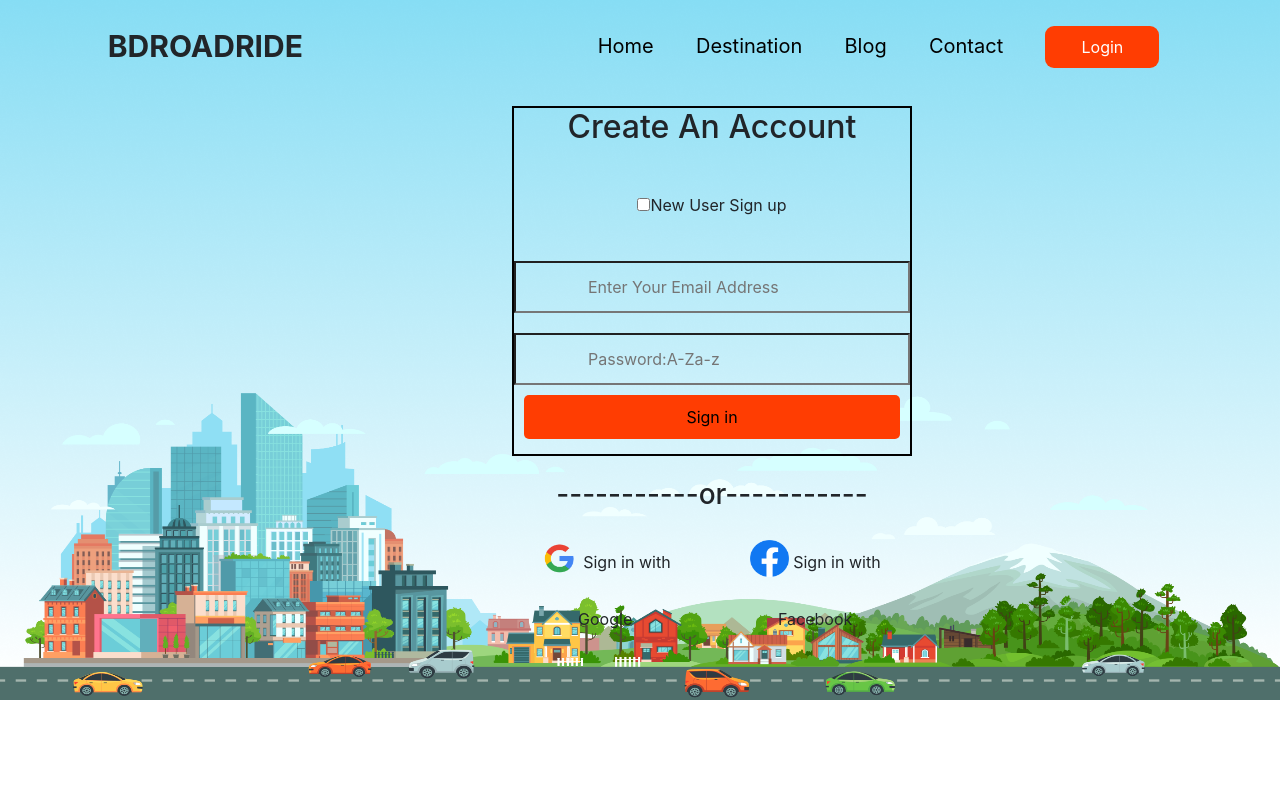
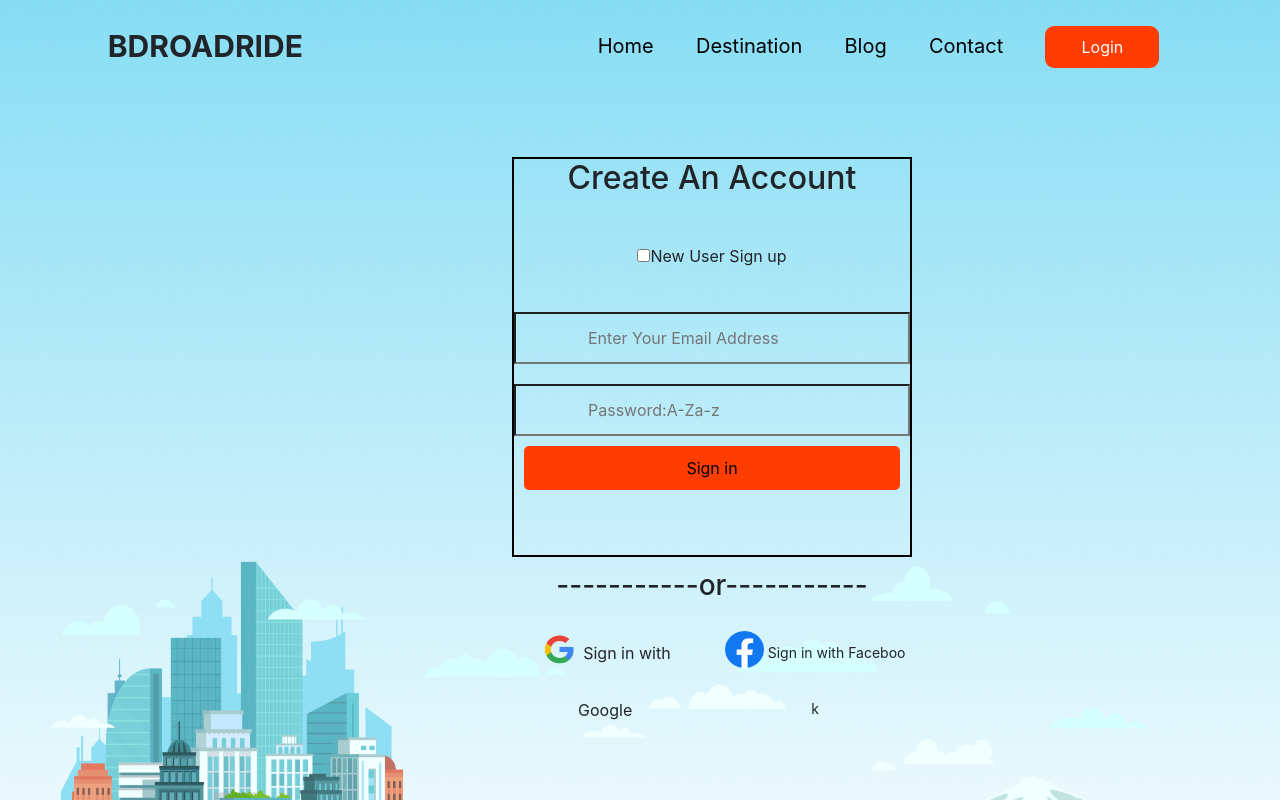
Before and after one commit to suparansharma/bd_road_ride_using_react, a React (Create React App) app: page /login in a window 1280 px wide. Built offline with nearby package versions, Linux system fonts and the light colour scheme.

Commit message:
respomsive big desktop and laptop

```diff
--- a/src/components/Destination/Destination.css
+++ b/src/components/Destination/Destination.css
@@ -14,8 +14,12 @@
 .mapingRow{
     margin-top: 5%;
     margin-left: 11%;
+
+
+}
+
+.centerClass{
     text-align: center;
-
 }
 
 .fillUpArea{
@@ -56,6 +60,42 @@ border-radius: 10px;
 }
 
 
-#afterSubmit{
+#billLoccationArea{
     display: none;
+    border: 1px solid white;
+    height: 400px;
+    width: 300px;
+    background-color: aliceblue;
+    border-radius: 10px;
 }
+
+
+/* Extra small devices (phones, 600px and down) */
+@media only screen and (max-width: 600px) {}
+
+/* Small devices (portrait tablets and large phones, 600px and up) */
+@media only screen and (min-width: 600px) {}
+
+/* Medium devices (landscape tablets, 768px and up) */
+@media only screen and (min-width: 768px) {}
+
+/* Large devices (laptops/desktops, 992px and up) */
+@media only screen and (min-width: 992px) {}
+
+/* Extra large devices (large laptops and desktops, 1200px and up) */
+@media only screen and (min-width: 1200px) {
+    .mapingRow{
+
+        margin-left: 17%;
+
+
+    }
+
+    .inputBox{
+        background: transparent;
+        /* border:transparent ; */
+        margin-top: 0%;
+        padding: 12px 72px;
+    }
+
+}
--- a/src/components/Destination/Destination.js
+++ b/src/components/Destination/Destination.js
@@ -6,19 +6,22 @@ function Destination() {
   const [origin, setOrigin] = useState("");
   const [destination, setDestination] = useState("");
 
-  // const loginBtn = document.getElementById("login");
-  //       loginBtn.addEventListener("click", function(){
-  //           const loginArea = document.getElementById("login-area");
-  //           loginArea.style.display = "none";
-  //           const transactionArea = document.getElementById("transaction-area");
-  //           transactionArea.style.display = "block";
-  //       })
 
 
+
+  const submitBtn = () => {
+    console.log("click");
+    const submitArea = document.getElementById("fillA");
+    submitArea.style.display = "none";
+    const billLoccationArea = document.getElementById("billLoccationArea");
+    billLoccationArea.style.display = "block";
+
+  }
 
   return (
     <div className="row mapingRow container">
       <div className="col fillUpArea " id="fillA">
+        <p>Pick From</p>
         <input
           className="inputBox"
           type="text"
@@ -26,6 +29,7 @@ function Destination() {
           onBlur={(e) => setOrigin(e.target.value)}
         />{" "}
         <br />
+        <p>Pick To</p>
         <input
           className="inputBox"
           type="text"
@@ -33,14 +37,15 @@ function Destination() {
           onBlur={(e) => setDestination(e.target.value)}
         />
         <br />
-        <input
+        {/* <input
           className="searchBtn"
           id="searchB"
           type="submit"
-        />
+        /> */}
+        <button onClick={submitBtn}  className="searchBtn" id="searchB" type="submit">Submit</button>
       </div>
 
-      <div id="afterSubmit">
+      <div id="billLoccationArea">
         <h3>After Submit Area</h3>
       </div>
 
--- a/src/components/Home/Home.css
+++ b/src/components/Home/Home.css
@@ -27,3 +27,35 @@ body{
   background-size:100% 700px;
   background-repeat: no-repeat;
 }
+
+
+
+/* Extra small devices (phones, 600px and down) */
+@media only screen and (max-width: 600px) {}
+
+/* Small devices (portrait tablets and large phones, 600px and up) */
+@media only screen and (min-width: 600px) {}
+
+/* Medium devices (landscape tablets, 768px and up) */
+@media only screen and (min-width: 768px) {}
+
+/* Large devices (laptops/desktops, 992px and up) */
+@media only screen and (min-width: 992px) {}
+
+/* Extra large devices (large laptops and desktops, 1200px and up) */
+@media only screen and (min-width: 1200px) {
+    body{
+
+
+      background-size:100% 1000px;
+      background-repeat: no-repeat;
+    }
+
+
+    .rowOfhome{
+        margin-left:15%;
+        margin-top: 15%;
+        grid-gap: 2%;
+
+        }
+}
--- a/src/components/Login/Login.css
+++ b/src/components/Login/Login.css
@@ -66,3 +66,39 @@
     text-align: center;
     margin-top: 10%;
 }
+
+.faceboorArea{
+    line-break: anywhere;
+    font-size: 14px;
+}
+
+
+/* Extra small devices (phones, 600px and down) */
+@media only screen and (max-width: 600px) {}
+
+/* Small devices (portrait tablets and large phones, 600px and up) */
+@media only screen and (min-width: 600px) {}
+
+/* Medium devices (landscape tablets, 768px and up) */
+@media only screen and (min-width: 768px) {}
+
+/* Large devices (laptops/desktops, 992px and up) */
+@media only screen and (min-width: 992px) {}
+
+/* Extra large devices (large laptops and desktops, 1200px and up) */
+@media only screen and (min-width: 1200px) {
+    .submitArea{
+        border: 2px solid black;
+        height: 400px;
+        width: 400px;
+       text-align: center;
+       margin-left: 40%;
+       margin-top: 7%;
+    }
+
+    .gapArea{
+        text-align: center;
+        margin-top: 20%;
+    }
+
+}
--- a/src/components/Login/Login.js
+++ b/src/components/Login/Login.js
@@ -216,9 +216,12 @@ const Login = () => {
             onChange={() => setNewUser(!newUser)}
             name="newUser"
             id=""
-            className="iinputBox"
+            className="iinputBox "
           ></input>
-          <label htmlFor="newUser">New User Sign up</label>
+           <label htmlFor="newUser ">New User Sign up</label>
+
+          {/* <button type="" onChange={() => setNewUser(!newUser)} name="newUser" id="" className="iinputBox ">New User Sign up</button> */}
+
 
           {/* from method start */}
           <form onSubmit={handleSubmit}>
@@ -255,6 +258,14 @@ const Login = () => {
             <div className='SignInBtn'  >
             <input className='inputBoxSignInBtn' type="submit" value={newUser ?  'Sign up' : 'Sign in'} />
             </div>
+
+     {/* <div className='SignInBtn'>
+     <button  type="checkbox"
+            onChange={() => setNewUser(!newUser)}
+            name="newUser"
+            id=""
+            className="iinputBox ">New User Sign up</button>
+     </div> */}
 
             {/* <input type="password" name="ValidPassword" onBlur={handleBlur} placeholder='Password:A-Za-z' id='pswd2' required/><br/>
         <button type="submit" onClick={matchPassword}>Submit</button> */}
@@ -303,9 +314,9 @@ const Login = () => {
 
                 <div onClick={hadleFacebookSignIn} className="faceBookLogin">
                   <div className="row">
-                    <div className="col ">
+                    <div className="col" style={{lineBreak: 'anywhere',fontSize: '14px'}} >
                       <img className="logoImage" src={fbLogo} alt="" />{' '}
-                      <span className="afterLogo">Sign in with Facebook </span>
+                      <span className="afterLogo ">Sign in with Facebook </span>
                     </div>
                   </div>
                 </div>
```
Also changed, not shown: src/components/Data/Data.json (added, +23 -0 lines).
